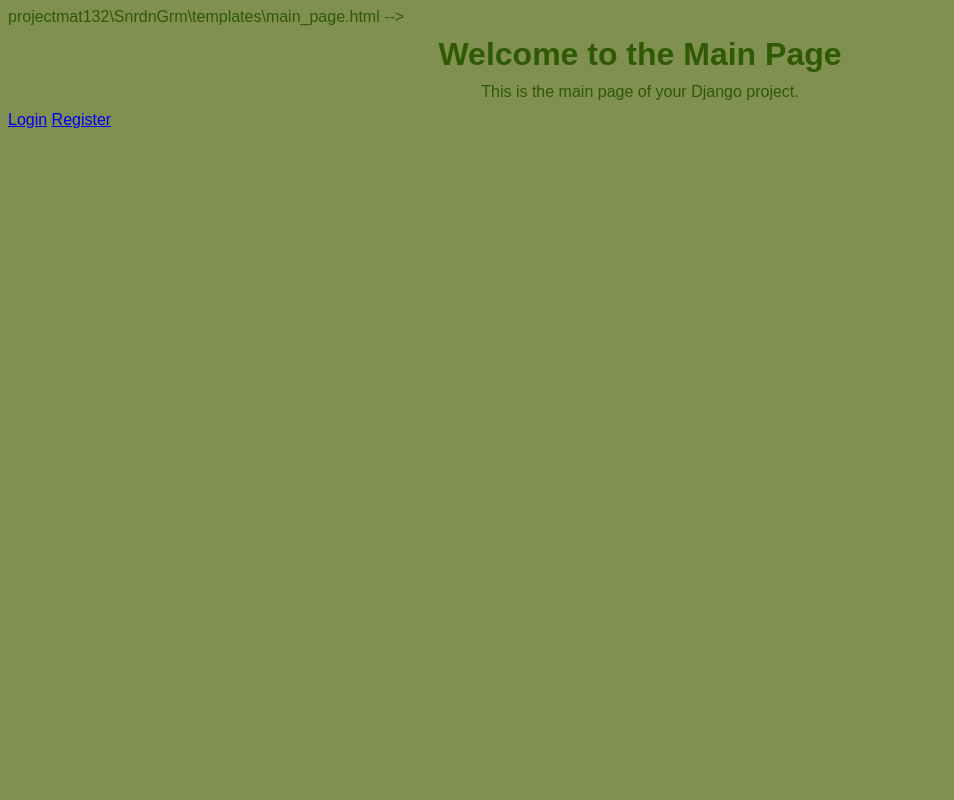
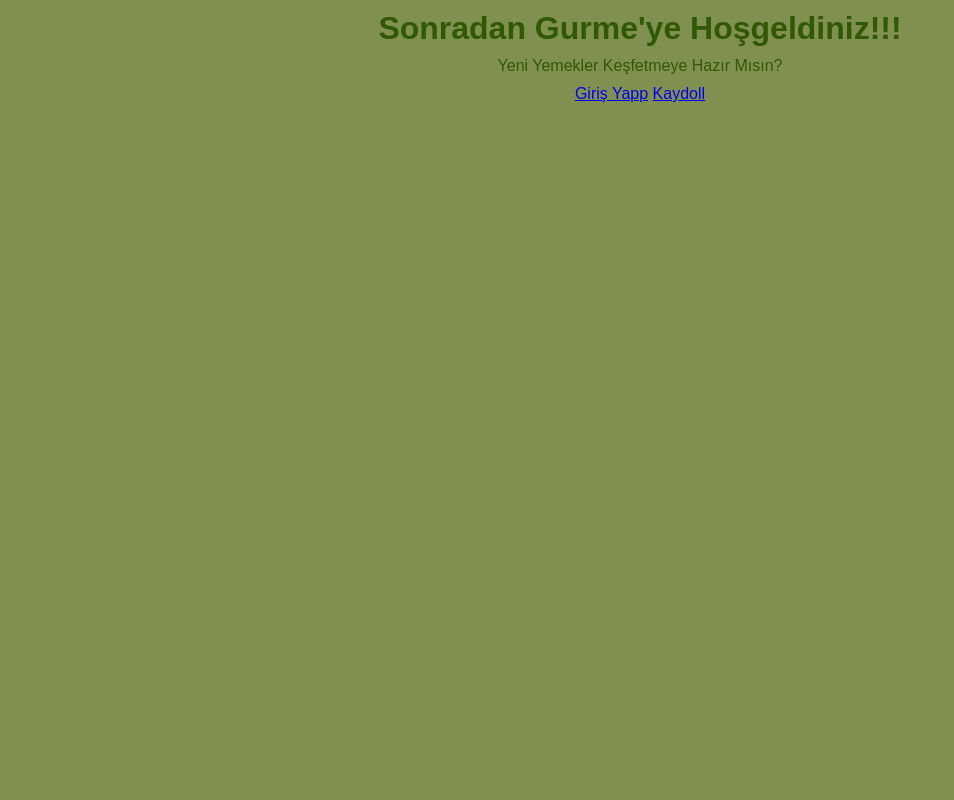
Before and after one commit to sude-tunc/Sonradan-Gurme, a Django app: page / in a window 1280 px wide. Shown: the whole page, without its empty margins (0-954 px from the left). Run offline with Django 5.2, Linux system fonts and the light colour scheme.

Commit message:
html kodları düzenlendi

```diff
--- a/templates/main_page.html
+++ b/templates/main_page.html
@@ -1,13 +1,13 @@
-projectmat132\SnrdnGrm\templates\main_page.html -->
+<!/*projectmat132\SnrdnGrm\templates\main_page.html -->
 {% extends "base.html" %}
 
-{% block title %}Main Page{% endblock %}
+{% block title %}💚Sonradan Gurme💚{% endblock %}
 
 {% block content %}
-    <h1>Welcome to the Main Page</h1>
-    <p>This is the main page of your Django project.</p>
-    <div class="button-container">
-        <a href="{% url 'login' %}" class="btn btn-primary">Login</a>
-        <a href="{% url 'register' %}" class="btn btn-secondary">Register</a>
+    <h1>Sonradan Gurme'ye Hoşgeldiniz!!!</h1>
+    <p>Yeni Yemekler Keşfetmeye Hazır Mısın?</p>
+    <div class="button-container center">
+        <a href="{% url 'login' %}" class="btn btn-primary">Giriş Yapp</a>
+        <a href="{% url 'register' %}" class="btn btn-secondary">Kaydoll</a>
     </div>
 {% endblock %}
--- a/templates/users/login.html
+++ b/templates/users/login.html
@@ -1,14 +1,14 @@
 {% extends "base.html" %}
 
-{% block title %}Login{% endblock %}
+{% block title %}Giirşler Yapılsın{% endblock %}
 
 {% block content %}
     <h2 class="center">Giriş Yap</h2>
     <form method="POST">
         {% csrf_token %}
         {{ form.as_p }}
-        <button type="submit" class="btn btn-primary">Giriş Yap</button>
+        <button type="submit" class="btn btn-primary">Giriş Yapp</button>
     </form>
-    <p class="center">Hesabınız yok mu? <a href="{% url 'register' %}">Kaydol</a></p>
+    <p class="center">Hesabınız yok mu? <a href="{% url 'register' %}">Kaydoll</a></p>
     <p class="center"><a href="{% url 'password_reset' %}">Şifrenizi mi unuttunuz?</a></p>
 {% endblock %}
--- a/templates/users/welcome.html
+++ b/templates/users/welcome.html
@@ -1,11 +1,11 @@
 {% extends "base.html" %}
 
-{% block title %}Welcome{% endblock %}
+{% block title %}Sitemize Hoşgeldiniz😝{% endblock %}
 
 {% block content %}
     <h2 class="center">Welcome, {{ user.username }}!</h2>
-    <p class="center">You have successfully logged in.</p>
+    <p class="center">Yorup yap,Yemek keşfet, Değerlendir.</p>
     <div class="button-container center">
-        <a href="{% url 'profile' %}" class="btn btn-primary">View Profile</a>
+        <a href="{% url 'profile' %}" class="btn btn-primary">Profilini Görüntüle!!!</a>
     </div>
 {% endblock %}
```
Also changed, not shown: templates/users/register.html (+4 -4 lines), db.sqlite3.
